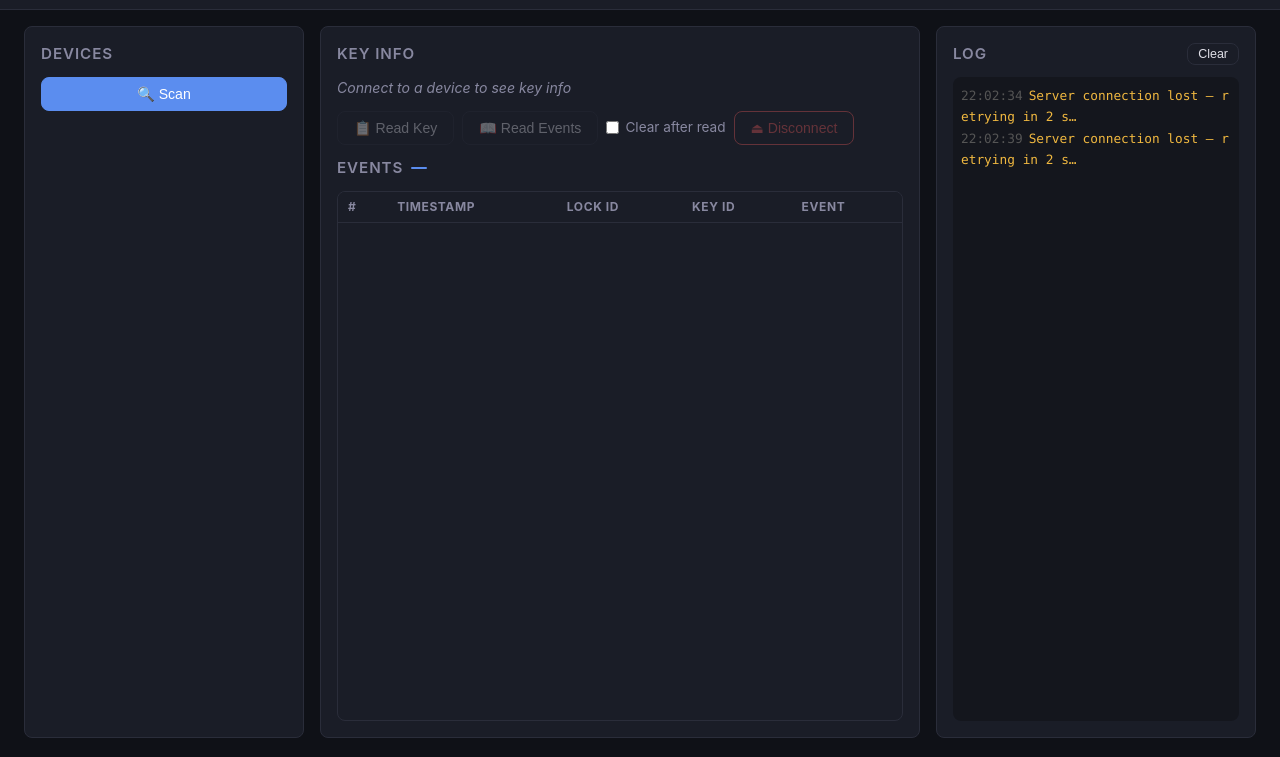
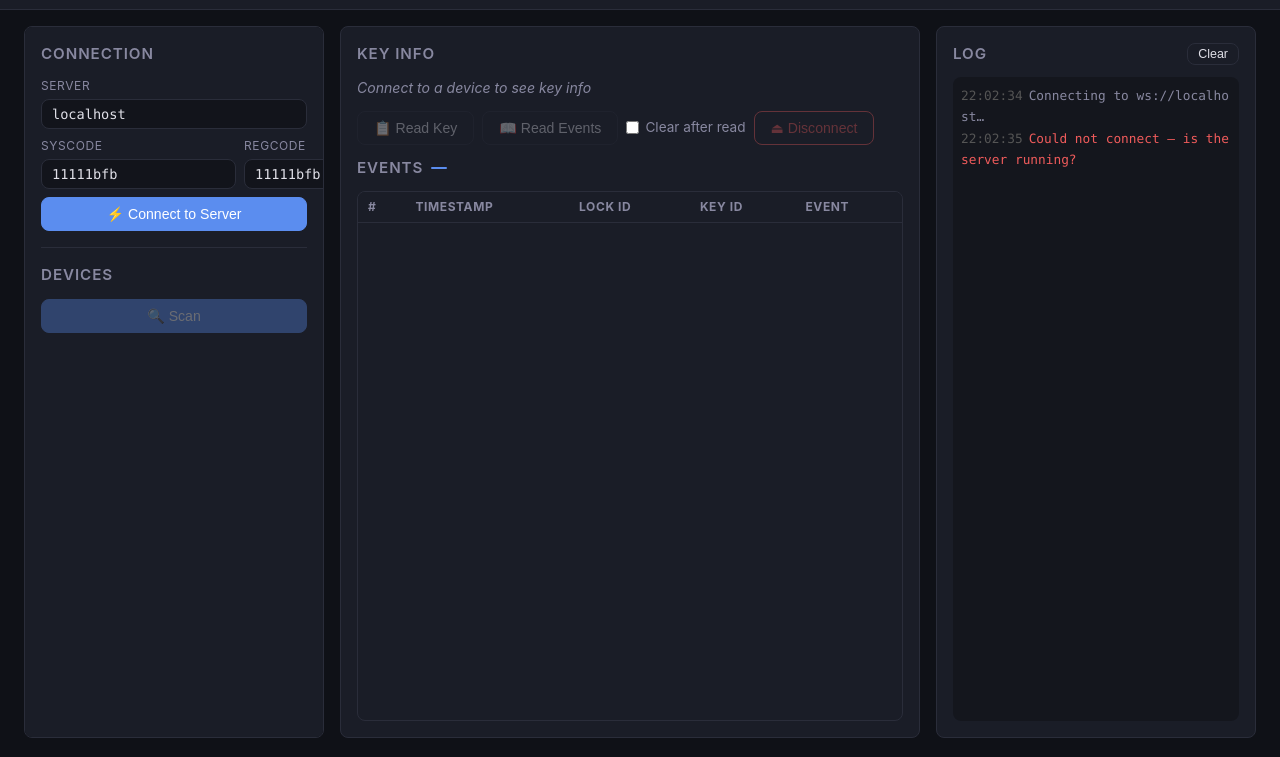
Before and after one commit to aarons2222/rayonics-app, a plain HTML site: page static/index.html in a window 1280 px wide. Shown: the part 43-800 px from the top of the page. Drawn offline with Linux system fonts and the light colour scheme.

Commit message:
Support configurable syscode/regcode + cross-origin WS
- set_codes WS action to update codes per-session
- Instance codes instead of module-level constants
- origins=None for cross-origin WebSocket (Vercel UI)
- Updated web UI: server input, auto-connect on localhost

```diff
--- a/static/css/style.css
+++ b/static/css/style.css
@@ -72,7 +72,7 @@ header h1 {
 
 main {
   display: grid;
-  grid-template-columns: 280px 1fr 320px;
+  grid-template-columns: 300px 1fr 320px;
   gap: 16px;
   padding: 16px 24px;
   height: calc(100vh - 56px);
@@ -107,6 +107,55 @@ main {
   display: flex;
   align-items: center;
   gap: 8px;
+}
+
+/* ── Config inputs ──────────────────────────────────────────────────────── */
+
+.config-group {
+  display: flex;
+  flex-direction: column;
+  gap: 8px;
+  margin-bottom: 16px;
+  padding-bottom: 16px;
+  border-bottom: 1px solid var(--border);
+}
+
+.config-row {
+  display: flex;
+  gap: 8px;
+}
+
+.config-row > * {
+  flex: 1;
+}
+
+.config-label {
+  font-size: 0.75rem;
+  text-transform: uppercase;
+  letter-spacing: 0.05em;
+  color: var(--text-dim);
+  display: flex;
+  flex-direction: column;
+  gap: 4px;
+}
+
+.config-input {
+  background: rgba(0, 0, 0, 0.3);
+  border: 1px solid var(--border);
+  border-radius: var(--radius);
+  padding: 6px 10px;
+  color: var(--text);
+  font-family: "SF Mono", "Fira Code", "Consolas", monospace;
+  font-size: 0.85rem;
+}
+
+.config-input:focus {
+  outline: none;
+  border-color: var(--accent);
+}
+
+.config-input.wide {
+  width: 100%;
 }
 
 /* ── Buttons ────────────────────────────────────────────────────────────── */
@@ -330,9 +379,9 @@ main {
   word-break: break-all;
 }
 
-.log-line.info  { color: var(--text-dim); }
-.log-line.warn  { color: var(--warn); }
-.log-line.error { color: var(--danger); }
+.log-line.info    { color: var(--text-dim); }
+.log-line.warn    { color: var(--warn); }
+.log-line.error   { color: var(--danger); }
 .log-line.success { color: var(--accent2); }
 
 .log-time {
@@ -383,9 +432,3 @@ main {
 ::-webkit-scrollbar-track { background: transparent; }
 ::-webkit-scrollbar-thumb { background: var(--border); border-radius: 3px; }
 ::-webkit-scrollbar-thumb:hover { background: var(--text-dim); }
-
-/* ── Scanning animation ────────────────────────────────────────────────── */
-
-.scanning .btn.primary {
-  animation: pulse 1s infinite;
-}
--- a/static/index.html
+++ b/static/index.html
@@ -11,17 +11,34 @@
     <h1>🔑 Rayonics Key Reader</h1>
     <div id="status-bar">
       <span id="ws-indicator" class="indicator disconnected" title="WebSocket"></span>
-      <span id="ws-label">Server</span>
+      <span id="ws-label">Server ✗</span>
       <span id="ble-indicator" class="indicator disconnected" title="BLE"></span>
       <span id="ble-label">No device</span>
     </div>
   </header>
 
   <main>
-    <!-- ── Left column: Scan + Devices ── -->
+    <!-- ── Left column: Config + Scan + Devices ── -->
     <section id="panel-scan" class="panel">
+      <h2>Connection</h2>
+
+      <div class="config-group">
+        <label class="config-label">Server
+          <input type="text" id="in-server" class="config-input wide" value="localhost:8765" placeholder="host:port">
+        </label>
+        <div class="config-row">
+          <label class="config-label">Syscode
+            <input type="text" id="in-syscode" class="config-input" value="11111bfb" maxlength="8" placeholder="hex">
+          </label>
+          <label class="config-label">Regcode
+            <input type="text" id="in-regcode" class="config-input" value="11111bfb" maxlength="8" placeholder="hex">
+          </label>
+        </div>
+        <button id="btn-connect-server" class="btn primary">⚡ Connect to Server</button>
+      </div>
+
       <h2>Devices</h2>
-      <button id="btn-scan" class="btn primary">🔍 Scan</button>
+      <button id="btn-scan" class="btn primary" disabled>🔍 Scan</button>
       <div id="device-list" class="device-list"></div>
     </section>
 
--- a/static/js/app.js
+++ b/static/js/app.js
@@ -1,5 +1,6 @@
 // ══════════════════════════════════════════════════════════════════════════
 // Rayonics Key Reader — WebSocket Client
+// Connects to a local Python server that handles BLE + crypto
 // ══════════════════════════════════════════════════════════════════════════
 
 (() => {
@@ -14,45 +15,109 @@
   const bleIndicator = $("#ble-indicator");
   const bleLabel     = $("#ble-label");
 
-  const btnScan       = $("#btn-scan");
-  const btnReadKey    = $("#btn-read-key");
-  const btnReadEvents = $("#btn-read-events");
-  const btnDisconnect = $("#btn-disconnect");
-  const btnClearLog   = $("#btn-clear-log");
-  const chkClear      = $("#chk-clear-events");
+  const btnConnectServer = $("#btn-connect-server");
+  const btnScan          = $("#btn-scan");
+  const btnReadKey       = $("#btn-read-key");
+  const btnReadEvents    = $("#btn-read-events");
+  const btnDisconnect    = $("#btn-disconnect");
+  const btnClearLog      = $("#btn-clear-log");
+  const chkClear         = $("#chk-clear-events");
 
-  const deviceList     = $("#device-list");
-  const keyInfoDiv     = $("#key-info");
-  const eventsBody     = $("#events-body");
-  const eventCount     = $("#event-count");
-  const logArea        = $("#log-area");
+  const inServer   = $("#in-server");
+  const inSyscode  = $("#in-syscode");
+  const inRegcode  = $("#in-regcode");
+
+  const deviceList = $("#device-list");
+  const keyInfoDiv = $("#key-info");
+  const eventsBody = $("#events-body");
+  const eventCount = $("#event-count");
+  const logArea    = $("#log-area");
 
   // ── State ──────────────────────────────────────────────────────────────
   let ws = null;
-  let connected = false;        // BLE connected
-  let busy = false;             // command in-flight guard
+  let connected = false;   // BLE connected
+  let wsConnected = false; // WS connected
+  let busy = false;
+  let autoReconnect = false;
+
+  // ── URL param overrides ────────────────────────────────────────────────
+  const params = new URLSearchParams(location.search);
+  if (params.has("server"))  inServer.value  = params.get("server");
+  if (params.has("syscode")) inSyscode.value = params.get("syscode");
+  if (params.has("regcode")) inRegcode.value = params.get("regcode");
+
+  // Auto-connect when served by the local Python server (same origin)
+  if (location.hostname === "localhost" || location.hostname === "127.0.0.1") {
+    inServer.value = location.host;
+    setTimeout(connectServer, 300);
+  }
 
   // ── WebSocket ──────────────────────────────────────────────────────────
 
-  function initWS() {
-    const proto = location.protocol === "https:" ? "wss:" : "ws:";
-    const url = `${proto}//${location.host}`;
+  function connectServer() {
+    const host = inServer.value.trim();
+    if (!host) { log("Enter a server address", "error"); return; }
+
+    // Validate codes
+    const sys = inSyscode.value.trim();
+    const reg = inRegcode.value.trim();
+    if (!/^[0-9a-fA-F]{8}$/.test(sys)) { log("Syscode must be 8 hex chars", "error"); return; }
+    if (!/^[0-9a-fA-F]{8}$/.test(reg)) { log("Regcode must be 8 hex chars", "error"); return; }
+
+    if (ws) {
+      autoReconnect = false;
+      ws.close();
+      ws = null;
+    }
+
+    const url = `ws://${host}`;
+    log(`Connecting to ${url}…`, "info");
+    wsIndicator.className = "indicator connecting";
+    wsLabel.textContent = "Connecting…";
+    btnConnectServer.disabled = true;
+
     ws = new WebSocket(url);
 
     ws.onopen = () => {
+      wsConnected = true;
+      autoReconnect = true;
       setWS(true);
-      log("Connected to server", "success");
+      btnScan.disabled = false;
+      btnConnectServer.textContent = "⚡ Reconnect";
+      btnConnectServer.disabled = false;
+      log("Connected to server ✓", "success");
+
+      // Send config (syscode/regcode) to server
+      send({ action: "set_codes", syscode: sys, regcode: reg });
     };
 
     ws.onclose = () => {
+      const wasConnected = wsConnected;
+      wsConnected = false;
       setWS(false);
       setBLE(false, "");
-      log("Server connection lost — retrying in 2 s…", "warn");
-      setTimeout(initWS, 2000);
+      btnScan.disabled = true;
+      btnReadKey.disabled = true;
+      btnReadEvents.disabled = true;
+      btnDisconnect.disabled = true;
+      btnConnectServer.disabled = false;
+
+      if (wasConnected) {
+        log("Server connection lost", "warn");
+        if (autoReconnect) {
+          log("Reconnecting in 3s…", "info");
+          setTimeout(connectServer, 3000);
+        }
+      }
     };
 
     ws.onerror = () => {
-      // onclose will fire after this
+      btnConnectServer.disabled = false;
+      if (!wsConnected) {
+        log("Could not connect — is the server running?", "error");
+        wsIndicator.className = "indicator disconnected";
+        wsLabel.textContent = "Server ✗";
+      }
     };
 
     ws.onmessage = (ev) => {
@@ -79,7 +144,7 @@
       case "log":       onLog(msg);             break;
       case "error":     onError(msg);           break;
       default:
-        log(`Unknown message type: ${msg.type}`, "warn");
+        log(`Unknown: ${msg.type}`, "warn");
     }
   }
 
@@ -170,7 +235,6 @@
     btnDisconnect.disabled = !msg.connected;
 
     if (!msg.connected) {
-      // Reset UI on disconnect
       keyInfoDiv.innerHTML = '<p class="placeholder">Connect to a device to see key info</p>';
       eventsBody.innerHTML = "";
       eventCount.textContent = "";
@@ -184,7 +248,7 @@
 
   function onError(msg) {
     busy = false;
-    btnScan.disabled = false;
+    btnScan.disabled = !wsConnected;
     log(msg.message, "error");
   }
 
@@ -232,6 +296,10 @@
 
   // ── Button handlers ────────────────────────────────────────────────────
 
+  btnConnectServer.addEventListener("click", () => {
+    connectServer();
+  });
+
   btnScan.addEventListener("click", () => {
     if (busy) return;
     busy = true;
@@ -261,6 +329,9 @@
     logArea.innerHTML = "";
   });
 
-  // ── Boot ───────────────────────────────────────────────────────────────
-  initWS();
+  // Allow Enter in server input to connect
+  inServer.addEventListener("keydown", (e) => {
+    if (e.key === "Enter") connectServer();
+  });
+
 })();
```
Also changed, not shown: 2 other files.
